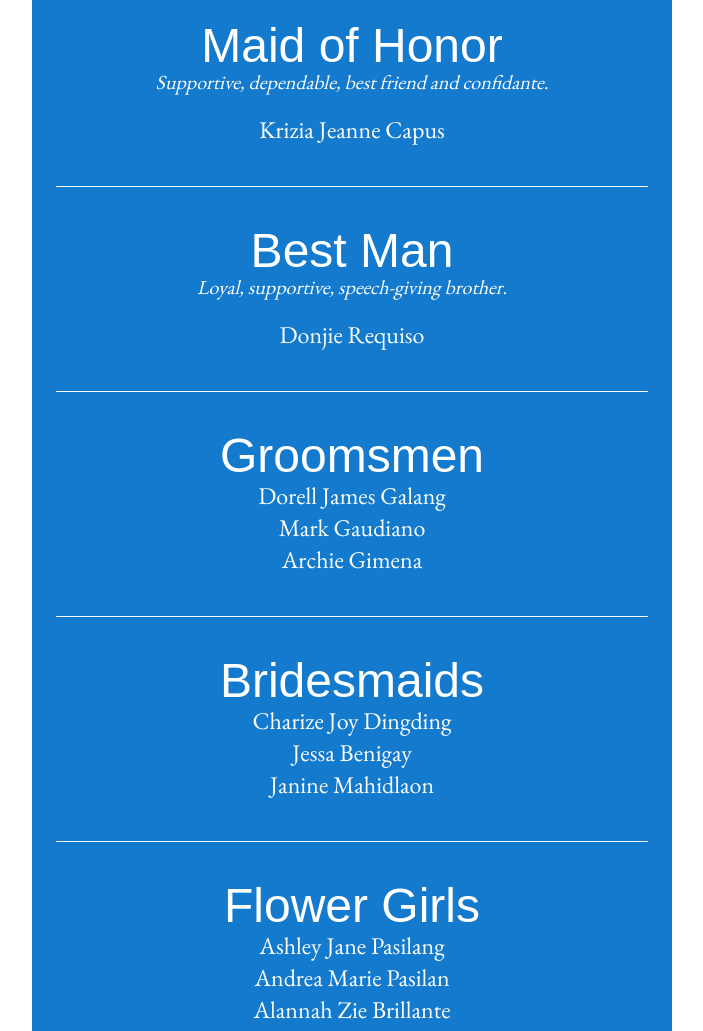
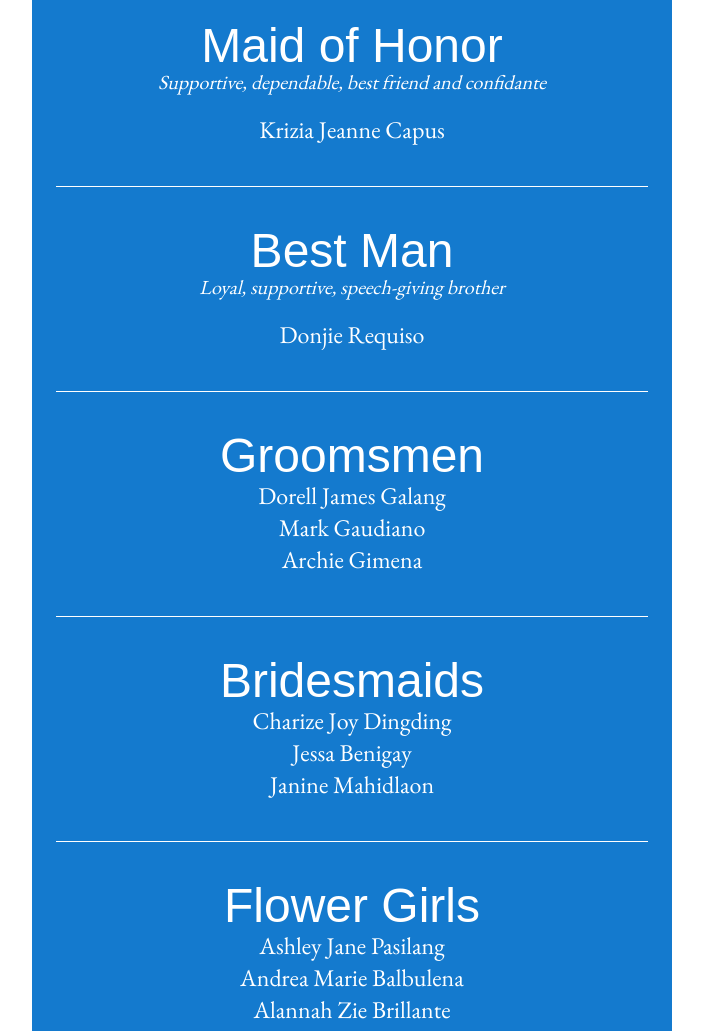
Before and after one commit to arielpasilang/ariel-lanny, a Next.js app: page / in a window 1280 px wide. Shown: the part 6586-7617 px from the top of the page, without its empty margins (288-991 px from the left). Built offline with nearby package versions, Linux system fonts and the light colour scheme; a web font is replaced by a local one.

Commit message:
Fixed typo

```diff
--- a/src/app/page.jsx
+++ b/src/app/page.jsx
@@ -279,7 +279,7 @@ export default function Home() {
             <div className="px-[33px]">
               <h1 className="text-white">Maid of Honor</h1>
               <p className="text-white mb-5 italic">
-                Supportive, dependable, best friend and confidante.
+                Supportive, dependable, best friend and confidante
               </p>
               <h4 className="text-white leading-8">Krizia Jeanne Capus</h4>
             </div>
@@ -287,7 +287,7 @@ export default function Home() {
             <div className="px-[33px]">
               <h1 className="text-white">Best Man</h1>
               <p className="text-white mb-5 italic">
-                Loyal, supportive, speech-giving brother.
+                Loyal, supportive, speech-giving brother
               </p>
               <h4 className="text-white leading-8">Donjie Requiso</h4>
             </div>
@@ -309,7 +309,7 @@ export default function Home() {
             <div className="px-[33px]">
               <h1 className="text-white">Flower Girls</h1>
               <h4 className="text-white leading-8">Ashley Jane Pasilang</h4>
-              <h4 className="text-white leading-8">Andrea Marie Pasilan</h4>
+              <h4 className="text-white leading-8">Andrea Marie Balbulena</h4>
               <h4 className="text-white leading-8">Alannah Zie Brillante</h4>
               <h4 className="text-white leading-8">Dayme Antoque</h4>
             </div>
```
